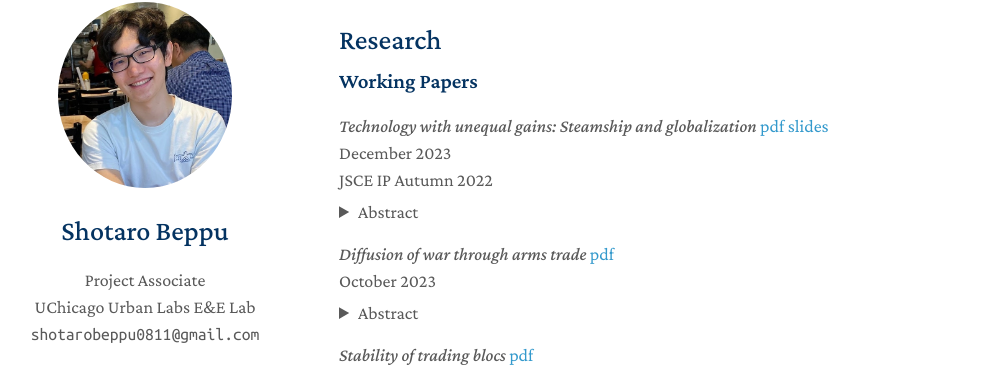
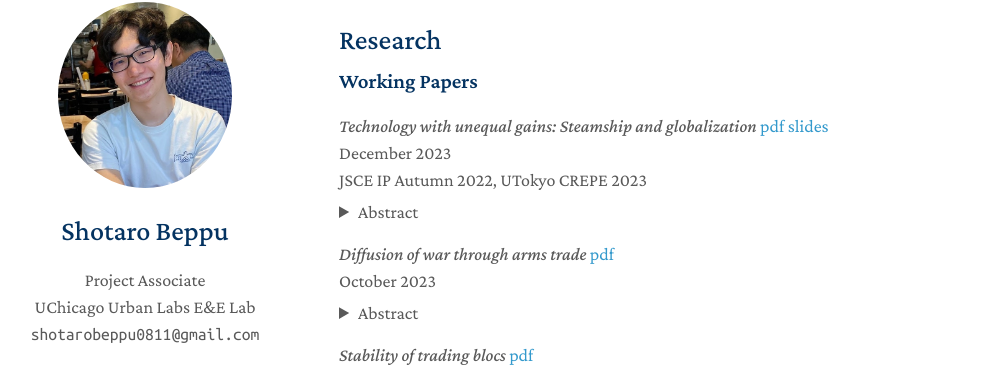
Before and after one commit to ShotaroBeppu/ShotaroBeppu.github.io, a Jekyll site: the page built from index.md, in a window 1280 px wide and 900 px high, scrolled down 347 px. Shown: the part 90-457 px from the top of the window, without its empty margins (131-1124 px from the left). Built offline with Jekyll 4.4.1, drawn with Linux system fonts in a browser that asks for light colours; nearby versions of some CDN libraries; a style sheet for code colours, icons or effects is not loaded.

Commit message:
Update publications.md

```diff
--- a/_includes/publications.md
+++ b/_includes/publications.md
@@ -4,7 +4,7 @@
 
 *Technology with unequal gains: Steamship and globalization* [pdf](../assets/files/paper/steamship_extensive.pdf) [slides](../assets/files/paper/steamship_extensive_slides.pdf)<br>
 December 2023 <br>
-JSCE IP Autumn 2022
+JSCE IP Autumn 2022, UTokyo CREPE 2023
 
 <details style="margin-bottom: 15px; margin-top: -15px">
 <summary>Abstract</summary>
```
